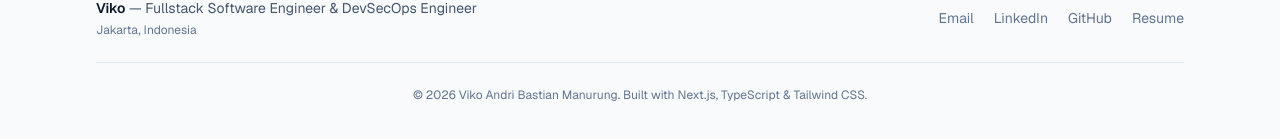
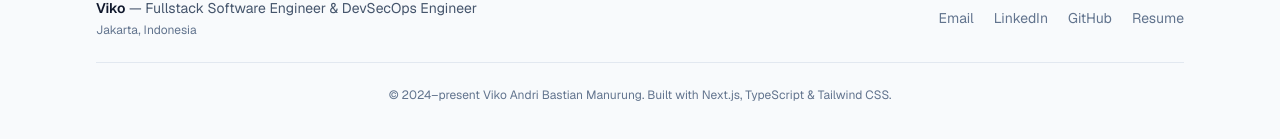
Before and after one commit to vianbas/vikoabastian-portfolio, a Next.js app: page / in a window 1280 px wide. Shown: the part 8328-8467 px from the top of the page. Built offline with nearby package versions, Linux system fonts and the light colour scheme.

Commit message:
fix: replace dynamic footer year with 2024-present

```diff
--- a/components/Footer.tsx
+++ b/components/Footer.tsx
@@ -1,8 +1,6 @@
 import { siteConfig } from "@/data/site";
 
 export default function Footer() {
-  const year = new Date().getFullYear();
-
   return (
     <footer className="border-t border-slate-200 bg-slate-50 py-10">
       <div className="max-w-6xl mx-auto px-4 sm:px-6 lg:px-8">
@@ -51,7 +49,7 @@ export default function Footer() {
 
         <div className="mt-6 pt-6 border-t border-slate-200 text-center">
           <p className="text-slate-500 text-xs">
-            © {year} {siteConfig.name}. Built with Next.js, TypeScript &amp; Tailwind CSS.
+            © 2024–present {siteConfig.name}. Built with Next.js, TypeScript &amp; Tailwind CSS.
           </p>
         </div>
       </div>
```
